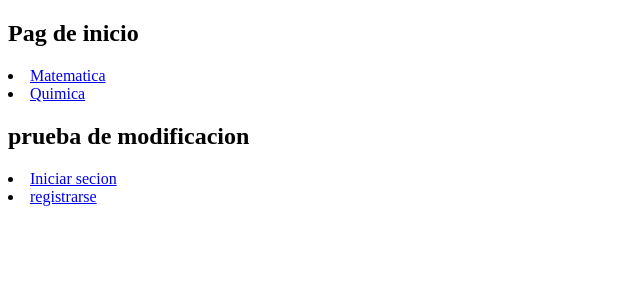
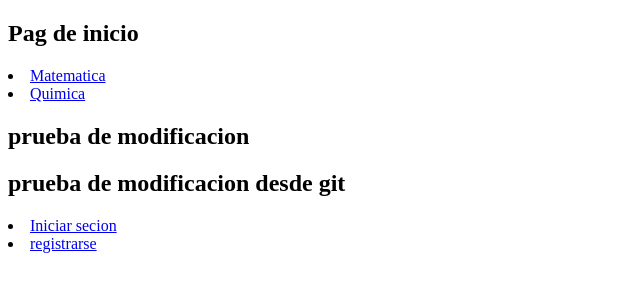
Before and after one commit to EduardoLillom/PROYECTO-IWI-E.A.L, a Django app: page / in a window 1280 px wide. Shown: the top 300 px of the page, without its empty margins (0-640 px from the left). Run offline with Django 3.2, Linux system fonts and the light colour scheme.

Commit message:
Modificacion usando git

```diff
--- a/WebApp/templates/index.html
+++ b/WebApp/templates/index.html
@@ -12,6 +12,7 @@
         <li><a href="matematica/">Matematica</a></li>
         <li><a href="quimica/">Quimica</a></li>
         <h2>prueba de modificacion </h2>
+        <h1>prueba de modificacion desde git</h1>
     </nav>
     <div>
         <li> <a href="iniciar_secion/">Iniciar secion</a></li>
```
